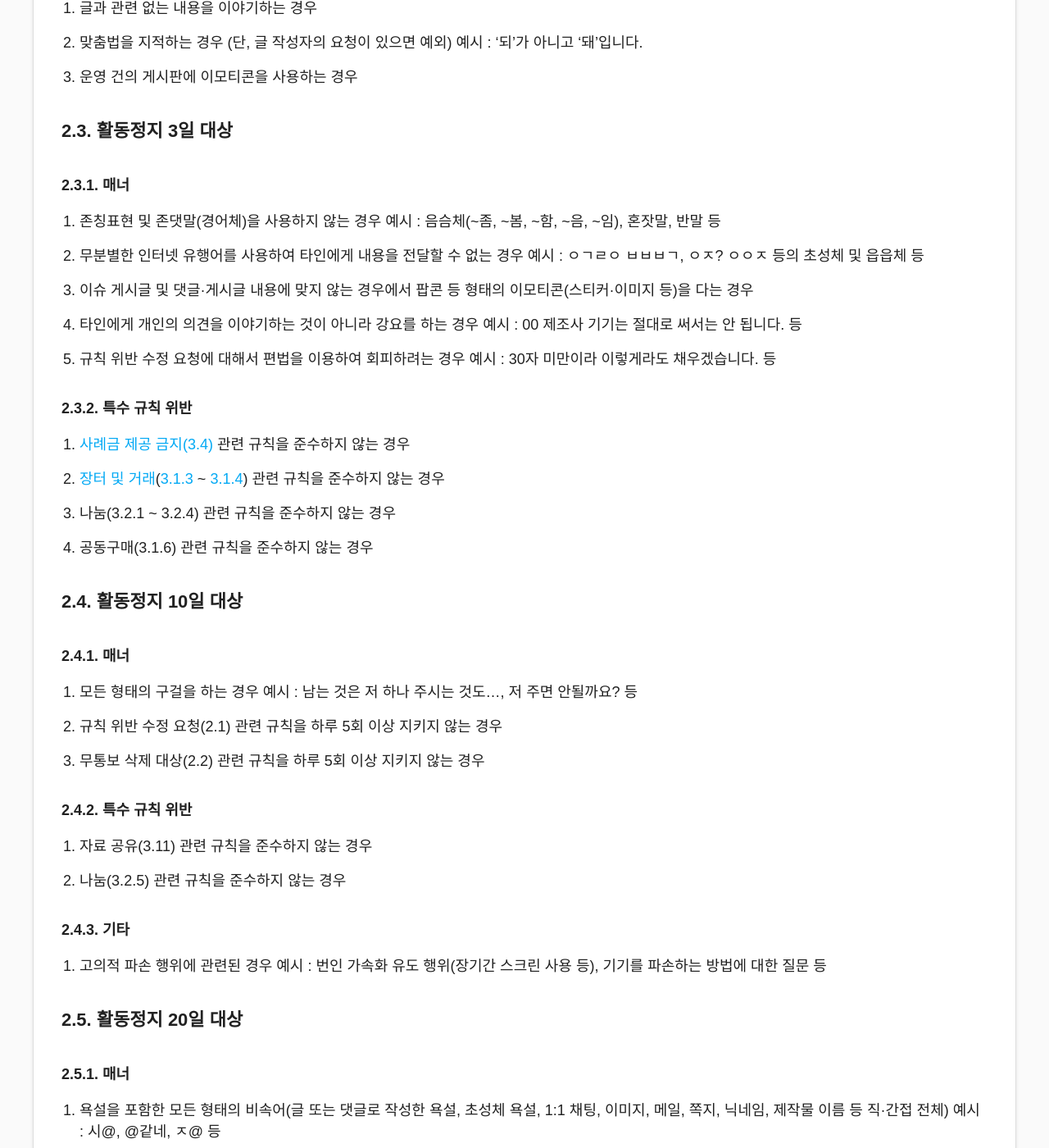
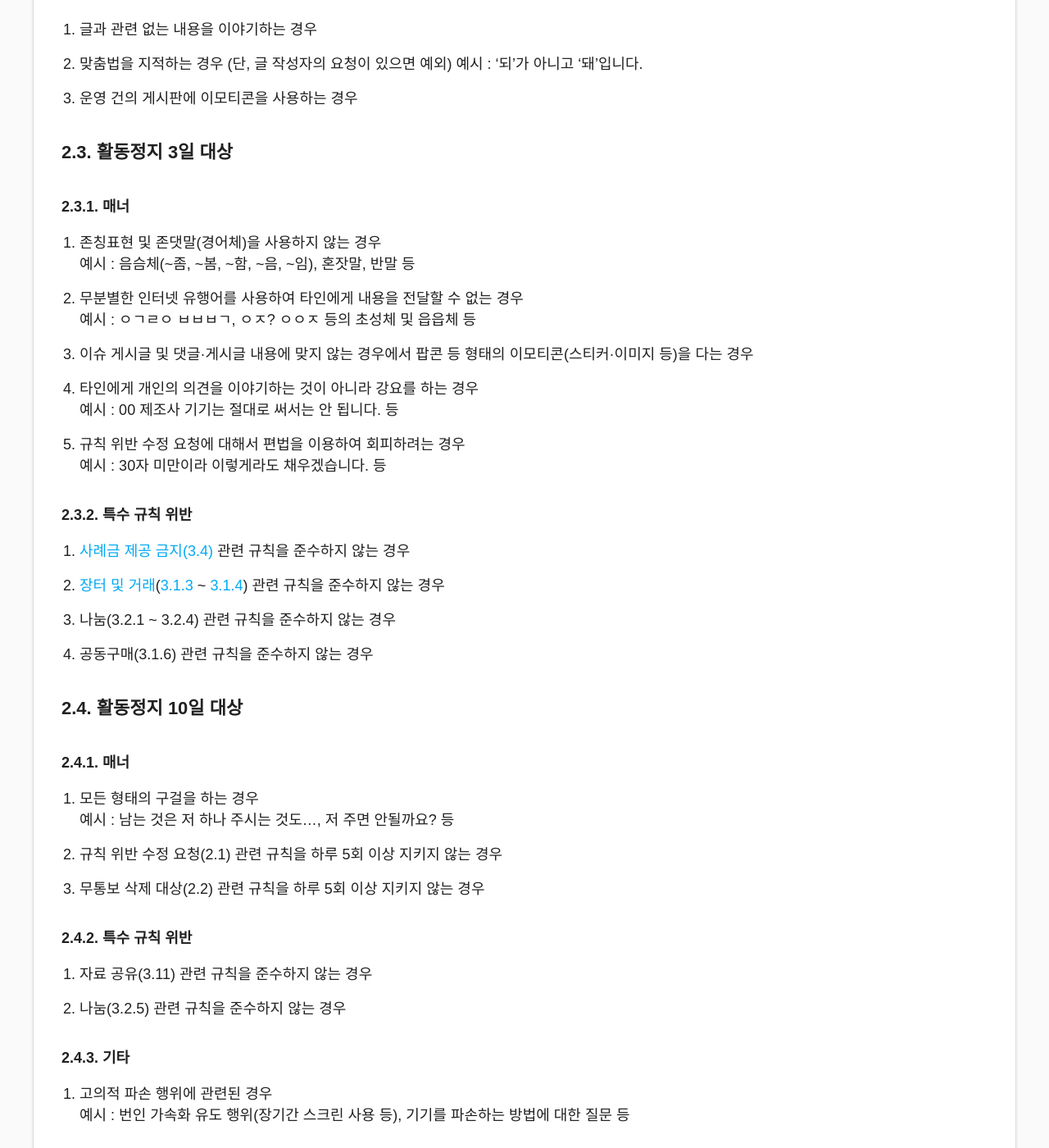
Before and after one commit to develoidcafe/develoidcafe.github.io, a Jekyll site: the page built from _posts/2018-09-29-rules.md, in a window 1280 px wide and 1400 px high, scrolled down 2599 px. Shown: the whole window at 82% size. Built offline with Jekyll 4.4.1, drawn with Linux system fonts in a browser that asks for light colours; some web fonts are replaced; some of the changed text lies outside the part shown.

Commit message:
20180929 0227

```diff
--- a/_posts/2018-09-29-rules.md
+++ b/_posts/2018-09-29-rules.md
@@ -44,7 +44,7 @@ author:
 
 1. 단순인증·어그로·무의미·무성의·무분별 게시글
 
-1.  개인의 사생활 또는 신상정보가 유출될 수 있는 경우
+1. 개인의 사생활 또는 신상정보가 유출될 수 있는 경우
 2. 글의 본문과 관계없는 이미지 등의 자료가 첨부된 경우
 3. [게시글 기준(3.5)](#3.5.-게시글-기준) 관련 규칙을 준수하지 않는 경우
 4. 디벨로이드 규칙을 준수하지 않는 경우
@@ -55,8 +55,7 @@ author:
 1. 게시판 종류 또는 게시판 글 양식, 게시판 규칙에 대해서 지키지 않은 경우
 2. 어떠한 사진을 올리고 그것의 정체를 맞추어 보라고 하는 경우
 3. 질문 게시판 이외의 게시판에서 질문하는 경우
-4. 본인 창작·제작이 아닌 콘텐츠에 대해서 한정공유하는 경우
-   예시 : 000 배경화면 선착순 공유합니다.
+4. 본인 창작·제작이 아닌 콘텐츠에 대해서 한정공유하는 경우<br>예시 : 000 배경화면 선착순 공유합니다.
 5. 블로그 또는 다른 카페에서 스크랩 시, 본문 스크랩 게시글이 아닌 경우
 6. 문제가 있는 이슈게시글에 연장되는 게시글을 작성하는 경우
 
@@ -86,15 +85,11 @@ author:
 
 #### 2.3.1. 매너
 
-1. 존칭표현 및 존댓말(경어체)을 사용하지 않는 경우
-   예시 : 음슴체(~좀, ~봄, ~함, ~음, ~임), 혼잣말, 반말 등
-2. 무분별한 인터넷 유행어를 사용하여 타인에게 내용을 전달할 수 없는 경우
-   예시 : ㅇㄱㄹㅇ ㅂㅂㅂㄱ, ㅇㅈ? ㅇㅇㅈ 등의 초성체 및 읍읍체 등
+1. 존칭표현 및 존댓말(경어체)을 사용하지 않는 경우<br>예시 : 음슴체(~좀, ~봄, ~함, ~음, ~임), 혼잣말, 반말 등
+2. 무분별한 인터넷 유행어를 사용하여 타인에게 내용을 전달할 수 없는 경우<br>예시 : ㅇㄱㄹㅇ ㅂㅂㅂㄱ, ㅇㅈ? ㅇㅇㅈ 등의 초성체 및 읍읍체 등
 3. 이슈 게시글 및 댓글·게시글 내용에 맞지 않는 경우에서 팝콘 등 형태의 이모티콘(스티커·이미지 등)을 다는 경우
-4. 타인에게 개인의 의견을 이야기하는 것이 아니라 강요를 하는 경우
-   예시 : 00 제조사 기기는 절대로 써서는 안 됩니다. 등
-5. 규칙 위반 수정 요청에 대해서 편법을 이용하여 회피하려는 경우
-   예시 : 30자 미만이라 이렇게라도 채우겠습니다. 등
+4. 타인에게 개인의 의견을 이야기하는 것이 아니라 강요를 하는 경우<br>예시 : 00 제조사 기기는 절대로 써서는 안 됩니다. 등
+5. 규칙 위반 수정 요청에 대해서 편법을 이용하여 회피하려는 경우<br>예시 : 30자 미만이라 이렇게라도 채우겠습니다. 등
 
 #### 2.3.2. 특수 규칙 위반
 
@@ -109,8 +104,7 @@ author:
 
 #### 2.4.1. 매너
 
-1. 모든 형태의 구걸을 하는 경우
-   예시 : 남는 것은 저 하나 주시는 것도…, 저 주면 안될까요? 등
+1. 모든 형태의 구걸을 하는 경우<br>예시 : 남는 것은 저 하나 주시는 것도…, 저 주면 안될까요? 등
 2. 규칙 위반 수정 요청(2.1) 관련 규칙을 하루 5회 이상 지키지 않는 경우
 3. 무통보 삭제 대상(2.2) 관련 규칙을 하루 5회 이상 지키지 않는 경우
 
@@ -121,8 +115,7 @@ author:
 
 #### 2.4.3. 기타
 
-1. 고의적 파손 행위에 관련된 경우
-   예시 : 번인 가속화 유도 행위(장기간 스크린 사용 등), 기기를 파손하는 방법에 대한 질문 등
+1. 고의적 파손 행위에 관련된 경우<br>예시 : 번인 가속화 유도 행위(장기간 스크린 사용 등), 기기를 파손하는 방법에 대한 질문 등
 
 
 
@@ -130,12 +123,9 @@ author:
 
 #### 2.5.1. 매너
 
-1. 욕설을 포함한 모든 형태의 비속어(글 또는 댓글로 작성한 욕설, 초성체 욕설, 1:1 채팅, 이미지, 메일, 쪽지, 닉네임, 제작물 이름 등 직·간접 전체)
-   예시 : 시@, @같네, ㅈ@ 등
-2. 모든 형태의 비방 및 비난, 비하 발언
-   예시 : 헬쥐, 믿고 거른다, 백도어, 알바이신가요? 등
-3. 저격성 행위를 하는 경우
-   예시 : 00가 어쨌네, 저쨌네, 00가 잘못했네 등
+1. 욕설을 포함한 모든 형태의 비속어(글 또는 댓글로 작성한 욕설, 초성체 욕설, 1:1 채팅, 이미지, 메일, 쪽지, 닉네임, 제작물 이름 등 직·간접 전체)<br>예시 : 시@, @같네, ㅈ@ 등
+2. 모든 형태의 비방 및 비난, 비하 발언<br>예시 : 헬쥐, 믿고 거른다, 백도어, 알바이신가요? 등
+3. 저격성 행위를 하는 경우<br>예시 : 00가 어쨌네, 저쨌네, 00가 잘못했네 등
 4. 문제가 있는 이슈 게시글에 연장되는 게시글을 작성하는 경우
 
 #### 2.5.2. 특수 규칙 위반
@@ -221,8 +211,7 @@ author:
 
 #### 3.1.4. 장터 내 필수 기재해야 하는 내용
 
-1. [닉네임 및 아이디 앞 4글자]가 적힌 종이와 함께 촬영된 제품 물품 사진
-   (거래 완료 후에도 임의삭제는 금지되며, 삭제를 원할 경우 게시글 삭제)
+1. [닉네임 및 아이디 앞 4글자]가 적힌 종이와 함께 촬영된 제품 물품 사진<br>(거래 완료 후에도 임의삭제는 금지되며, 삭제를 원할 경우 게시글 삭제)
 2. 거래 방식(판매/교환)
 3. 제품 가격 및 상태(사진 및 글)에 대한 자세한 설명
 4. 거래 시 사용할 전화번호(안전번호)
@@ -231,8 +220,7 @@ author:
 
 1. 카페 채팅 및 메신저 계정을 이용하여 거래 진행(문자 한정)
 2. 대리 거래(판매/교환)
-3. 구매 가격을 초과한 금액으로의 재판매
-   (이전 판매자가 증빙자료와 함께 운영진에게 신고했을 경우에 한정하여 조치)
+3. 구매 가격을 초과한 금액으로의 재판매<br>(이전 판매자가 증빙자료와 함께 운영진에게 신고했을 경우에 한정하여 조치)
 4. 가격 흥정
 5. 여러 제품을 합쳐서 거래(판매/교환)를 진행
 6. 경매 유도
@@ -455,8 +443,7 @@ author:
 
 #### 3.9.4. 스터디채팅방 준수사항
 
-1. 네이버 카페 채팅(Naver Cafe Chat) 이외의 플랫폼을 사용하지 않는다.
-(운영진이 생성 후 방장 위임)
+1. 네이버 카페 채팅(Naver Cafe Chat) 이외의 플랫폼을 사용하지 않는다.<br>(운영진이 생성 후 방장 위임)
 2. 스터디 주제 이외의 채팅을 절대 진행하지 않는다.
 3. 채팅방 내 발생한 이슈에 대해서 디벨로이드로 절대 가져오지 않는다.
 4. 개인의 사생활에 대해서 절대 공개하지 않는다.
@@ -486,8 +473,7 @@ author:
 
 #### 3.10.4. 제작자 소통 채팅방 준수사항
 
-1. 네이버 카페 채팅(Naver Cafe Chat) 이외의 플랫폼을 사용하지 않는다.
-(운영진이 생성 후 방장 위임)
+1. 네이버 카페 채팅(Naver Cafe Chat) 이외의 플랫폼을 사용하지 않는다.<br>(운영진이 생성 후 방장 위임)
 2. 제작자가 제작하는 것에 대한 공지 및 근황, 테스트 이외의 이야기를 절대 진행하지 않는다.
 3. 채팅방 내 발생한 이슈에 대해서 디벨로이드로 절대 가져오지 않는다.
 4. 개인의 사생활에 대해서 절대 공개하지 않는다.
```
Also changed, not shown: other parts of _posts/2018-09-29-rules.md (+1 -1 lines).
